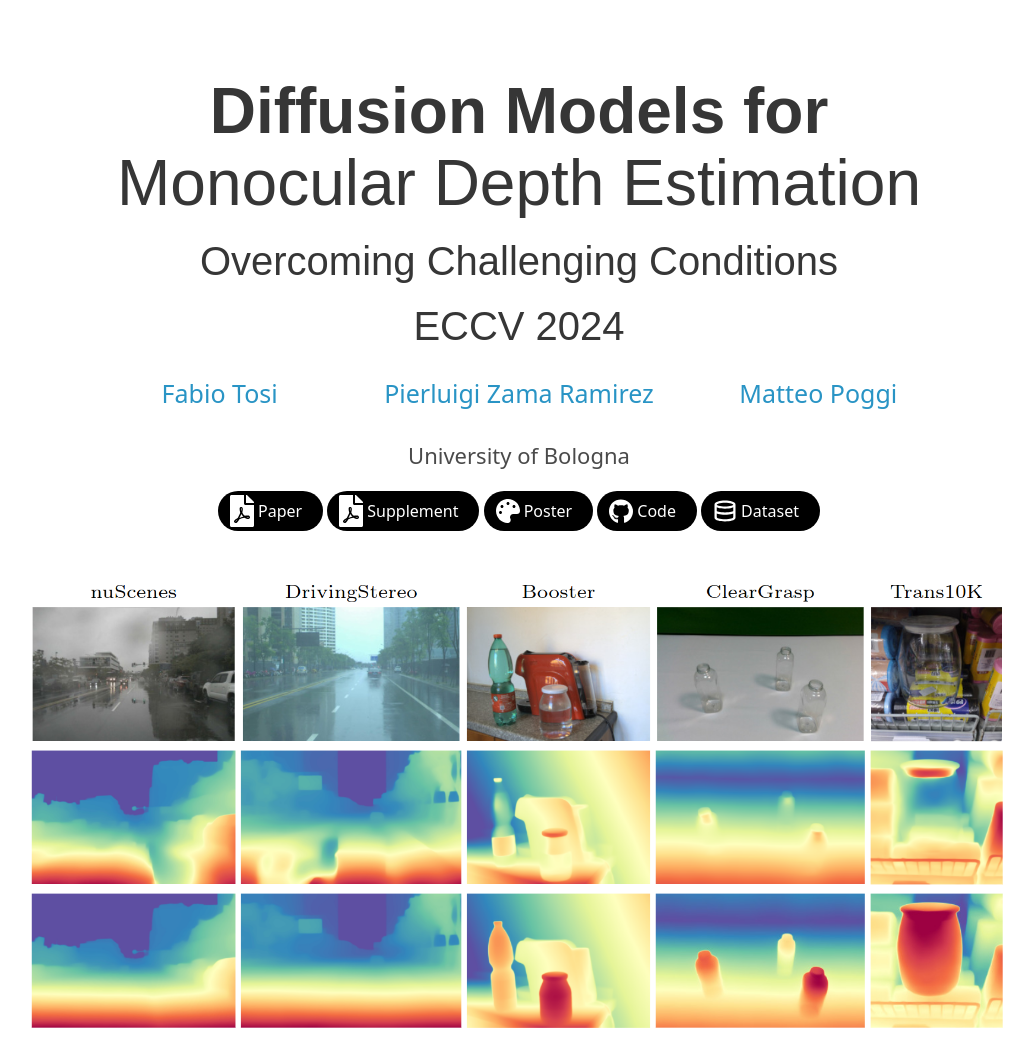
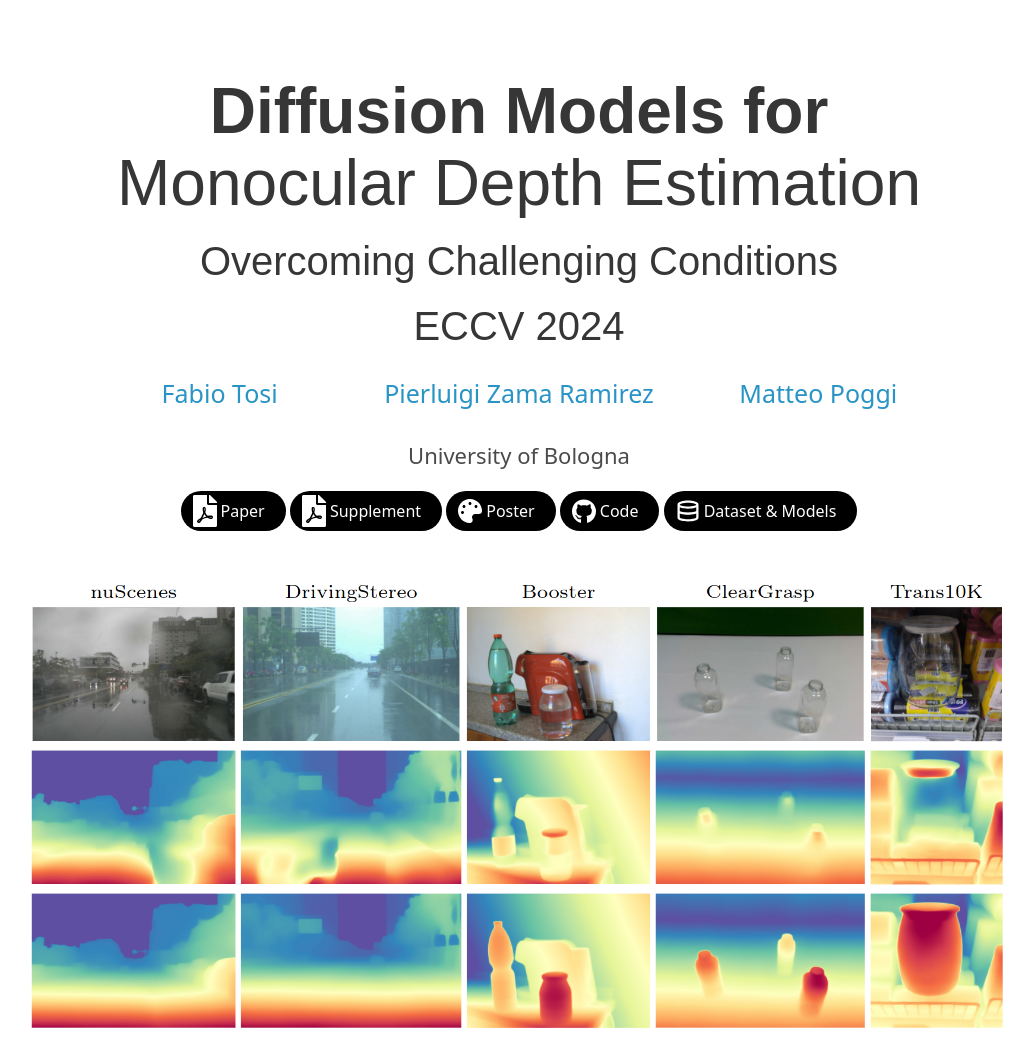
Before and after one commit to depth4challenges/depth4challenges.github.io, a plain HTML site: page index.html in a window 1280 px wide. Shown: the top 1042 px of the page, without its empty margins (121-1154 px from the left). Drawn offline with Linux system fonts and the light colour scheme; a script that the page names is missing.

Commit message:
Dataset Released

```diff
--- a/index.html
+++ b/index.html
@@ -381,7 +381,7 @@
 							<span class="icon">
 								<svg width="800px" height="800px" viewBox="0 0 16 16" xmlns="http://www.w3.org/2000/svg" fill="none"><path fill="currentColor" fill-rule="evenodd" d="M3.352 1.621C4.575 1.23 6.218 1 8 1c1.782 0 3.425.23 4.648.621.607.195 1.153.442 1.563.752.398.301.789.76.789 1.377v8.5c0 .616-.386 1.074-.784 1.376-.41.311-.954.559-1.56.753C11.435 14.771 9.791 15 8 15c-1.791 0-3.435-.23-4.656-.62-.606-.195-1.15-.443-1.56-.754-.398-.302-.784-.76-.784-1.376v-8.5c0-.618.39-1.076.789-1.377.41-.31.956-.557 1.563-.752zM2.509 3.75a.738.738 0 01.185-.18c.222-.169.591-.352 1.115-.52C4.848 2.718 6.33 2.5 8 2.5c1.67 0 3.152.218 4.19.55.524.168.894.351 1.116.52a.74.74 0 01.185.18.74.74 0 01-.185.18c-.222.169-.591.352-1.115.52C11.152 4.782 9.67 5 8 5c-1.67 0-3.152-.218-4.19-.55-.525-.168-.894-.351-1.116-.52a.738.738 0 01-.185-.18zM2.5 9.723v2.511c.01.021.049.09.192.198.22.168.588.351 1.11.519 1.035.332 2.517.549 4.198.549 1.681 0 3.162-.217 4.198-.55.522-.166.89-.35 1.11-.518.143-.109.183-.177.192-.198V9.723c-.272.113-.57.21-.88.292-1.215.322-2.848.485-4.62.485-1.772 0-3.405-.163-4.62-.485a6.903 6.903 0 01-.88-.292zm11-1.746a.591.591 0 01-.163.145c-.213.146-.575.303-1.102.443C11.192 8.841 9.7 9 8 9c-1.7 0-3.192-.159-4.235-.435-.527-.14-.889-.297-1.102-.443a.59.59 0 01-.163-.145v-2.43c.263.125.55.235.852.332C4.575 6.27 6.218 6.5 8 6.5c1.782 0 3.425-.23 4.648-.621.302-.097.59-.207.852-.331v2.429z" clip-rule="evenodd"/></svg>
 							</span>
-							<span>Dataset</span>
+							<span>Dataset & Models</span>
 						</a>
 					</span>
                 </td>
```
